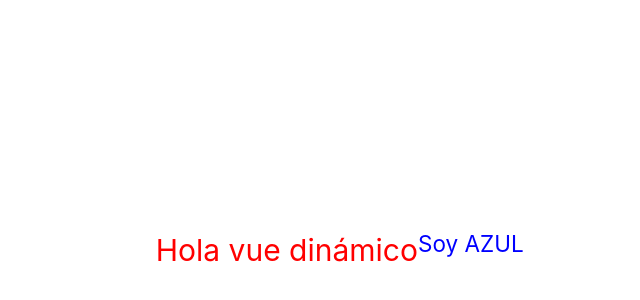
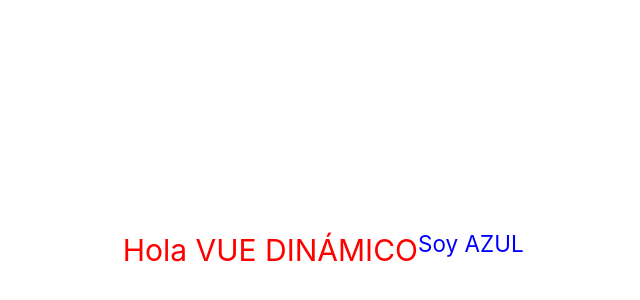
Before and after one commit to NEBULA1978/VUE3-COMPOSITION-API, a Vue app in the folder vue-project/: page / in a window 1280 px wide. Shown: the part 150-450 px from the top of the page, without its empty margins (222-862 px from the left). Built offline with nearby package versions, Linux system fonts and the light colour scheme.

Commit message:
Creo variable para el color con v:bind

```diff
--- a/vue-project/src/App.vue
+++ b/vue-project/src/App.vue
@@ -5,7 +5,7 @@
 </script>
 
 <template>
-<h1>Hola {{ name }}</h1>
+<h1>Hola {{ name.toLocaleUpperCase() }}</h1>
 
 <h2 v-bind:style="styleColor">Soy AZUL</h2>
 </template>
```
